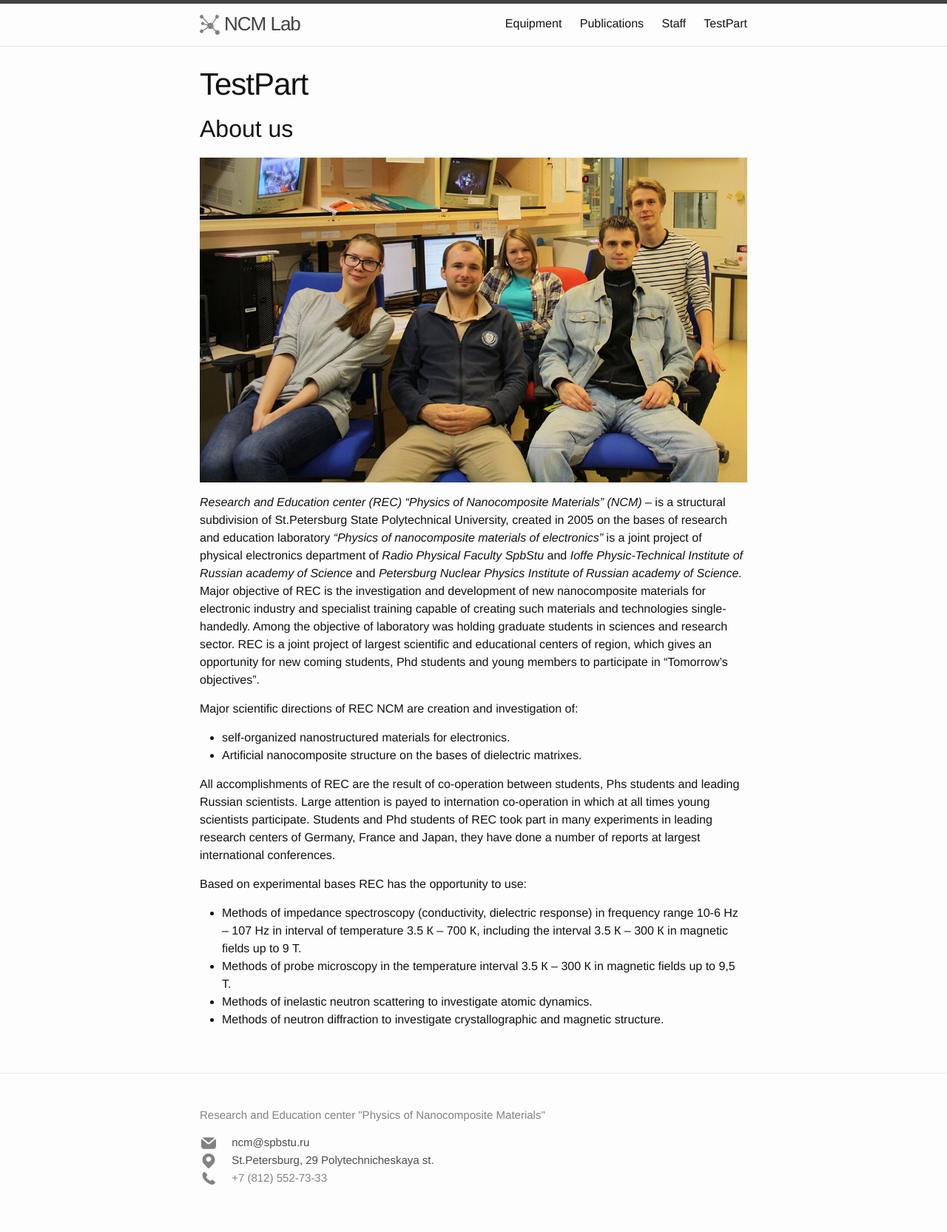
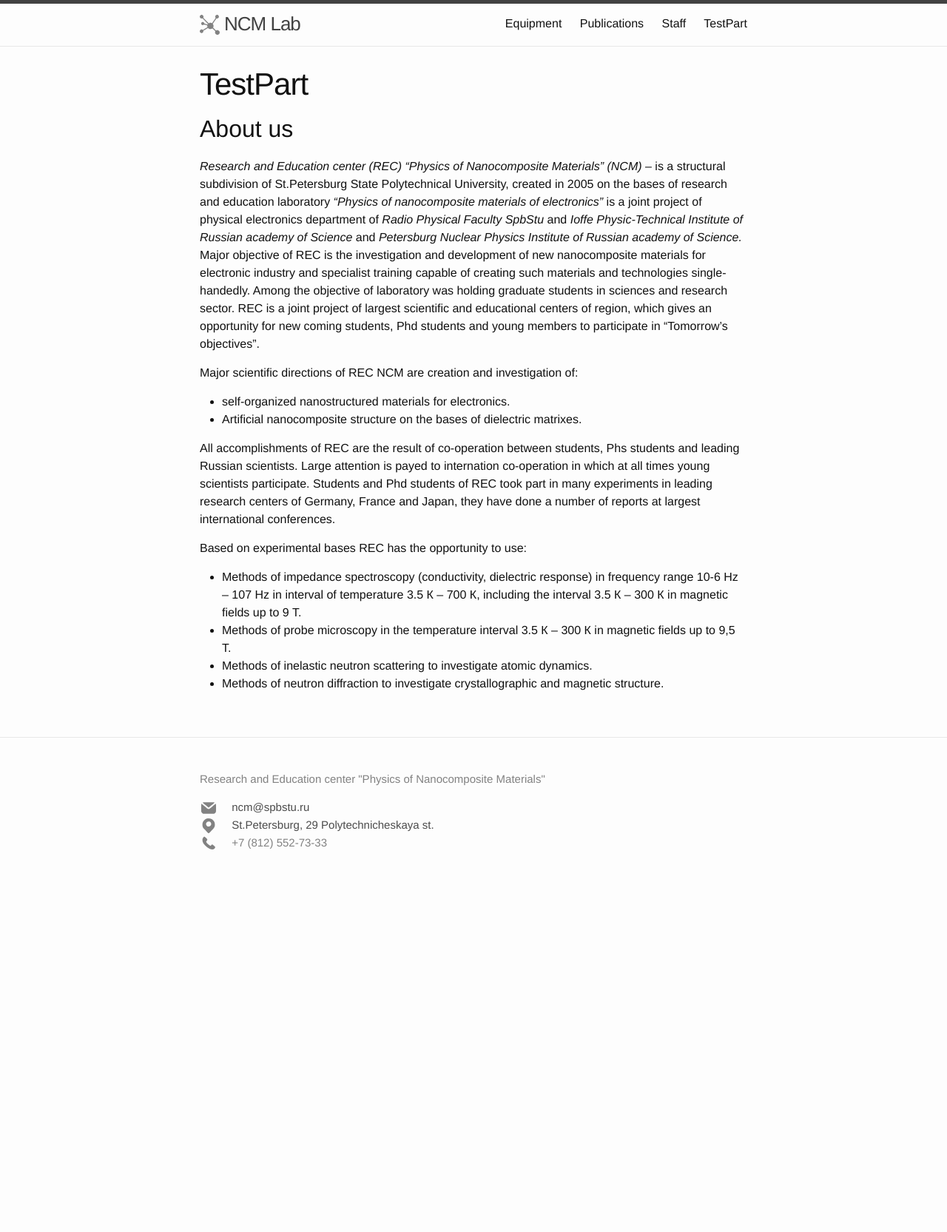
Before and after one commit to ncm-spbstu/ncm-spbstu.github.io, a Jekyll site: the page built from test.html, in a window 1280 px wide. Shown: the whole page at 74% size. Built offline with Jekyll 4.4.1, drawn with Linux system fonts in a browser that asks for light colours; after the commit the page ends 1212 px from its top, so only the background shows below that.

```diff
--- a/test.html
+++ b/test.html
@@ -10,10 +13,6 @@ permalink: /TestPart/
 <div class="home">
   <h1>About us</h1>
   <!--{{ content }}-->
-  <div class="index_image">
-    <img src="{{ site.baseurl }}/images/index_photo_OLD.jpg" width=100%>
-  </div>
-
 
   <div class="post-content">
     {% capture my_include %}{% include about.md %}{% endcapture %}
```
Also changed, not shown: other parts of test.html (+3 -0 lines).
